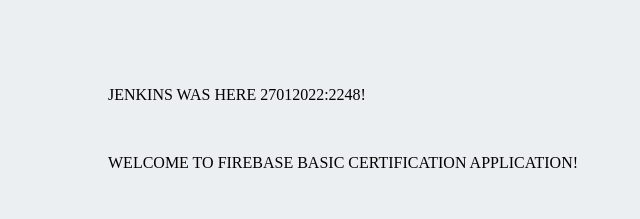
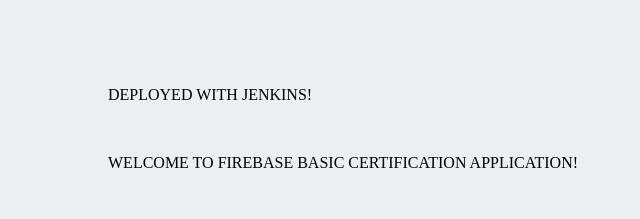
Before and after one commit to dklocek/fb-cert, a plain HTML site: page public/index.html in a window 1280 px wide. Shown: the top 219 px of the page, 432-1072 px from the left. Drawn offline with nearby package versions, Linux system fonts and the light colour scheme; no server answers.

Commit message:
Jenkins file + index.html, deployment

```diff
--- a/public/index.html
+++ b/public/index.html
@@ -38,7 +38,7 @@
     </div>
     <div class="grid-child-main" name="main" id="main">
       <div class="centered_menu">
-        <p id="menu_p">JENKINS WAS HERE 27012022:2248!</p></br>
+        <p id="menu_p">Deployed with Jenkins!</p></br>
         <p id="menu_p">Welcome to Firebase Basic Certification Application!</p></br>
         <p id="menu_p">Products used:</p></br>
         <p id="menu_p">- Hosting</p>
```
